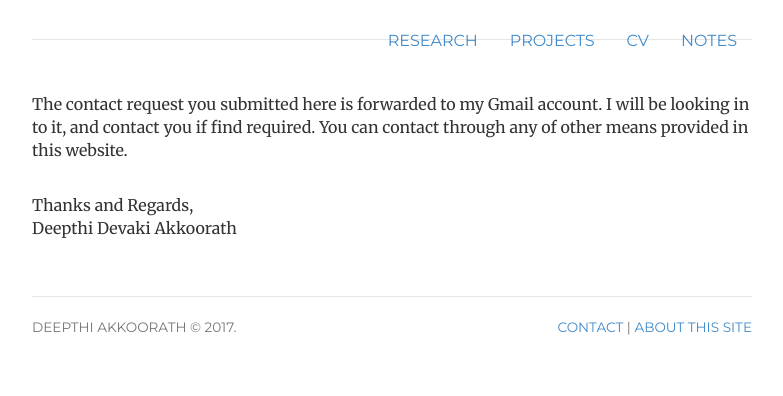
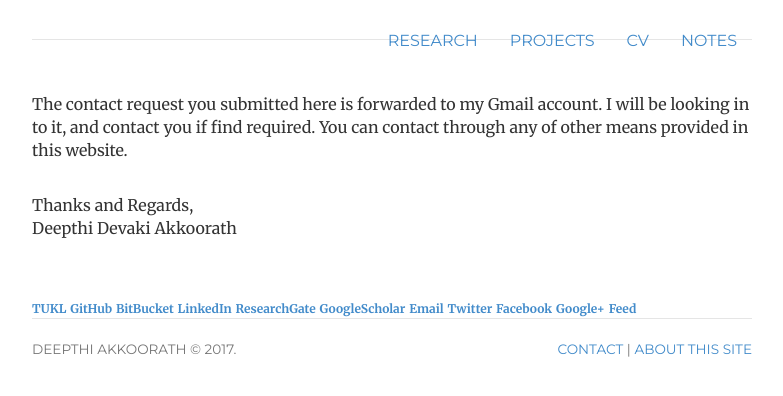
Before and after one commit to thekkedam/dd, a Jekyll site: the page built from contact/thanks.html, in a window 1280 px wide. Shown: the top 396 px of the page, without its empty margins (248-1031 px from the left). Built offline with Jekyll 4.4.1, drawn with Linux system fonts in a browser that asks for light colours.

Commit message:
Updated-12-06-2017-18:56

```diff
--- a/_data/contact.yml
+++ b/_data/contact.yml
@@ -1,12 +1,53 @@
-- type: Softech TU-KL
-  link: https://softech.cs.uni-kl.de/homepage/de/staff/DeepthiAkkoorath/
-- type: LinkedIn
-  link: https://www.linkedin.com/in/deepthidevaki/
-- type: GitHub
-  link: https://github.com/deepthidevaki
-- type: Bitbucket
-  link: https://bitbucket.org/deepthidevaki
-- type: Facebook
-  link: https://www.facebook.com/deepthi.devaki
-- type: email
-  link: moc.liamg@ikavedihtpeed
+# ShortName:
+#   url: <link>
+#   label: <Lable to show in text>
+#   value:
+#   icon: <use -square>
+
+
+  TUgroup:
+    url: "https://softech.cs.uni-kl.de/homepage/de/staff/DeepthiAkkoorath/"
+    label: "TUKL"
+    icon: "pencil-square"
+  github:
+    url: "https://github.com/deepthidevaki/"
+    label: "GitHub"
+    icon: "github-square"
+  bitbucket:
+    url: "https://bitbucket.org/deepthidevaki/"
+    label: "BitBucket"
+    icon: "bitbucket-square"
+  linkedin:
+    url: "https://www.linkedin.com/in/deepthidevaki"
+    label: "LinkedIn"
+    icon: "linkedin-square"
+  researchGate:
+    url: "https://www.researchgate.net/profile/Deepthi_Akkoorath"
+    label: "ResearchGate"
+    icon: "h-square"
+  scholar:
+    url: "https://scholar.google.de/citations?user=5AQ2s1oAAAAJ"
+    label: "GoogleScholar"
+    icon: "plus-square"
+  email:
+    url: "mailto:deepthidevaki@gmail.com"
+    label: "Email"
+    value: "deepthidevaki@gmail.com"
+    icon: "envelope-square"
+  twitter:
+    url: "https://twitter.com/deepthidevaki"
+    label: "Twitter"
+    icon: "twitter-square"
+    username: "@deepthidevaki"
+  facebook:
+    url: "https://www.facebook.com/deepthi.devaki"
+    label: "Facebook"
+    icon: "facebook-square"
+  google:
+    url: "https://plus.google.com/110945786880557718364"
+    label: "Google+"
+    icon: "google-plus-square"
+  feed:
+    url: "/sitemap.xml"
+    label: "Feed"
+    icon: "rss-square"
```
